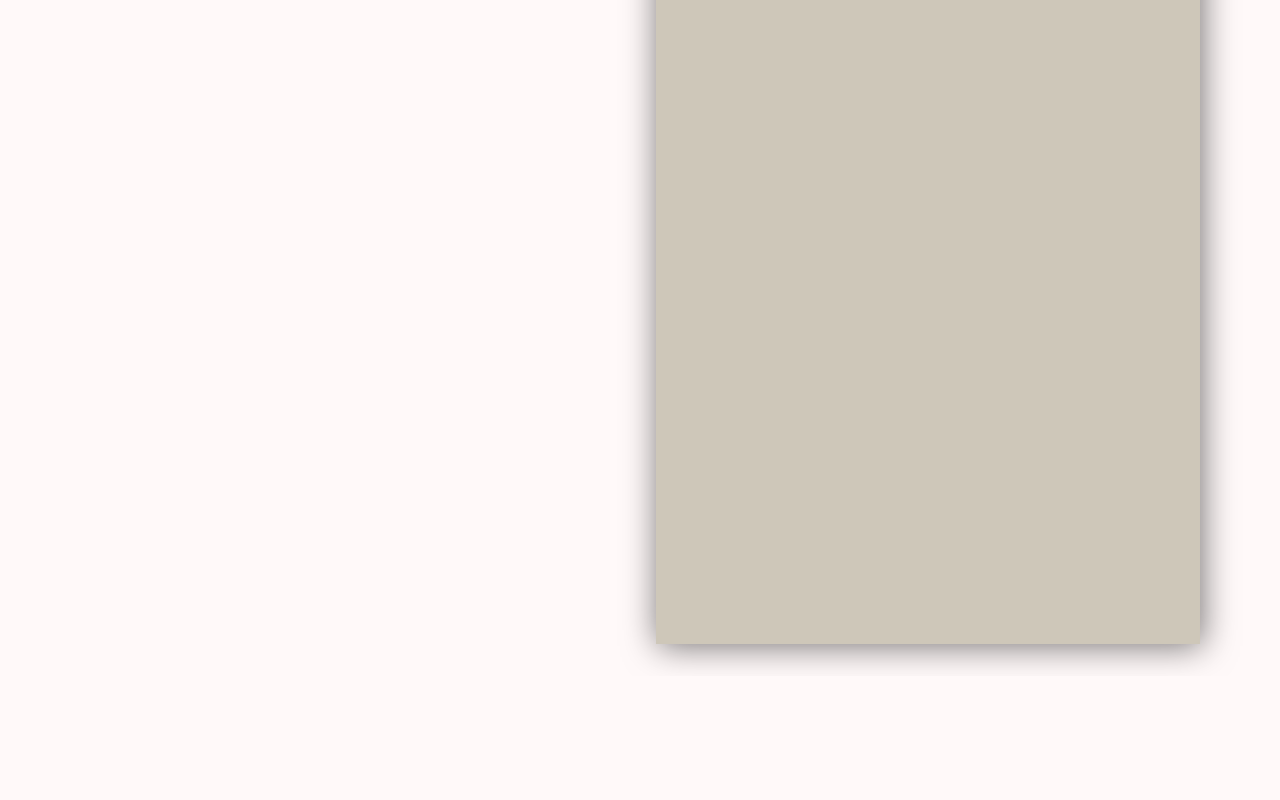
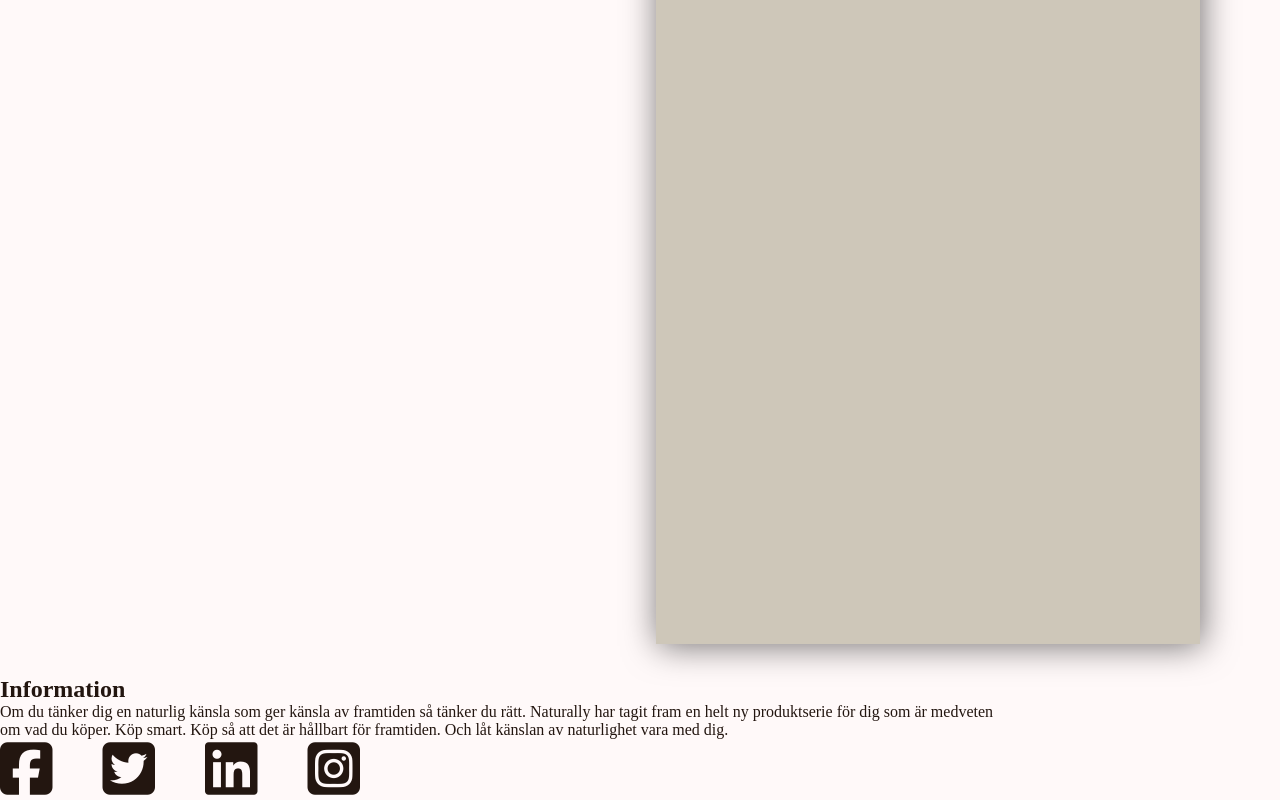
Before and after one commit to tpku/naturally-landing-page, a plain HTML site: page code/index.html in a window 1280 px wide. Shown: the part 5308-6108 px from the top of the page. Before the commit the page ends 5984 px from the top, so only its background shows below. Drawn offline with Linux system fonts and the light colour scheme; a web font is replaced by a local one.

Commit message:
begining to footer

```diff
--- a/code/CSS/style.css
+++ b/code/CSS/style.css
@@ -255,6 +255,29 @@ h1::before {
     }
 }
 
+/* ---- Footer ---- */
+footer {
+    display: flex;
+    flex-direction: column;
+    align-items: center;
+    background-color: var(--white);
+    width: 1000px;
+}
+
+footer .footer-continer {
+    display: flex;
+    flex-direction: column;
+}
+
+footer .social {
+    display: flex;
+    gap: 50px;
+}
+
+footer .social i {
+    font-size: 3.75rem;
+}
+
 /* ---- Buttons ---- */
 
 .btn-container {
--- a/code/index.html
+++ b/code/index.html
@@ -7,9 +7,10 @@
     <title>NATURALLY</title>
 
     <!-- Fonts -->
+    <!-- Poppins & Baskervville -->
     <link rel="preconnect" href="https://fonts.googleapis.com">
     <link rel="preconnect" href="https://fonts.gstatic.com" crossorigin>
-    <link href="https://fonts.googleapis.com/css2?family=Baskervville:ital@0;1&display=swap" rel="stylesheet">
+    <link href="https://fonts.googleapis.com/css2?family=Baskervville:ital@0;1&family=Poppins:ital,wght@0,100;0,200;0,300;0,400;0,500;0,600;0,700;0,800;0,900;1,100;1,200;1,300;1,400;1,500;1,600;1,700;1,800;1,900&display=swap" rel="stylesheet">
 
     <!-- Styles -->
     <link rel="stylesheet" href="CSS/color.css">
@@ -108,6 +109,18 @@
         </section>
 
     </main>
+    <footer>
+        <div class="footer-continer">
+            <h2>Information</h2>
+            <p>Om du tänker dig en naturlig känsla som ger känsla av framtiden så tänker du rätt. Naturally har tagit fram en helt ny produktserie för dig som är medveten om vad du köper. Köp smart. Köp så att det är hållbart för framtiden. Och låt känslan av naturlighet vara med dig.</p>
+            <div class="social">
+                <i class="fa-brands fa-square-facebook"></i>
+                <i class="fa-brands fa-square-twitter"></i>
+                <i class="fa-brands fa-linkedin"></i>
+                <i class="fa-brands fa-square-instagram"></i>
+            </div>
+        </div>
+    </footer>
     <script src="script.js"></script>
 </body>
 </html>
```
